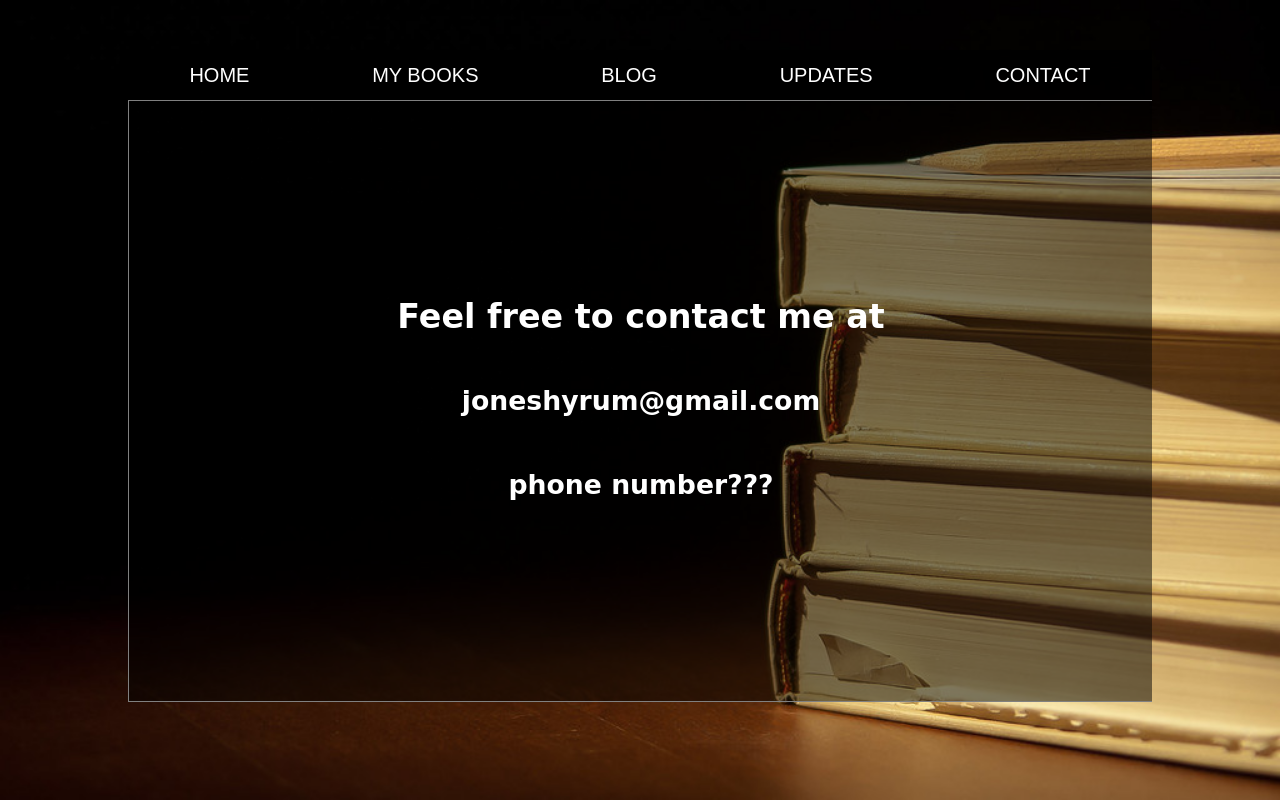
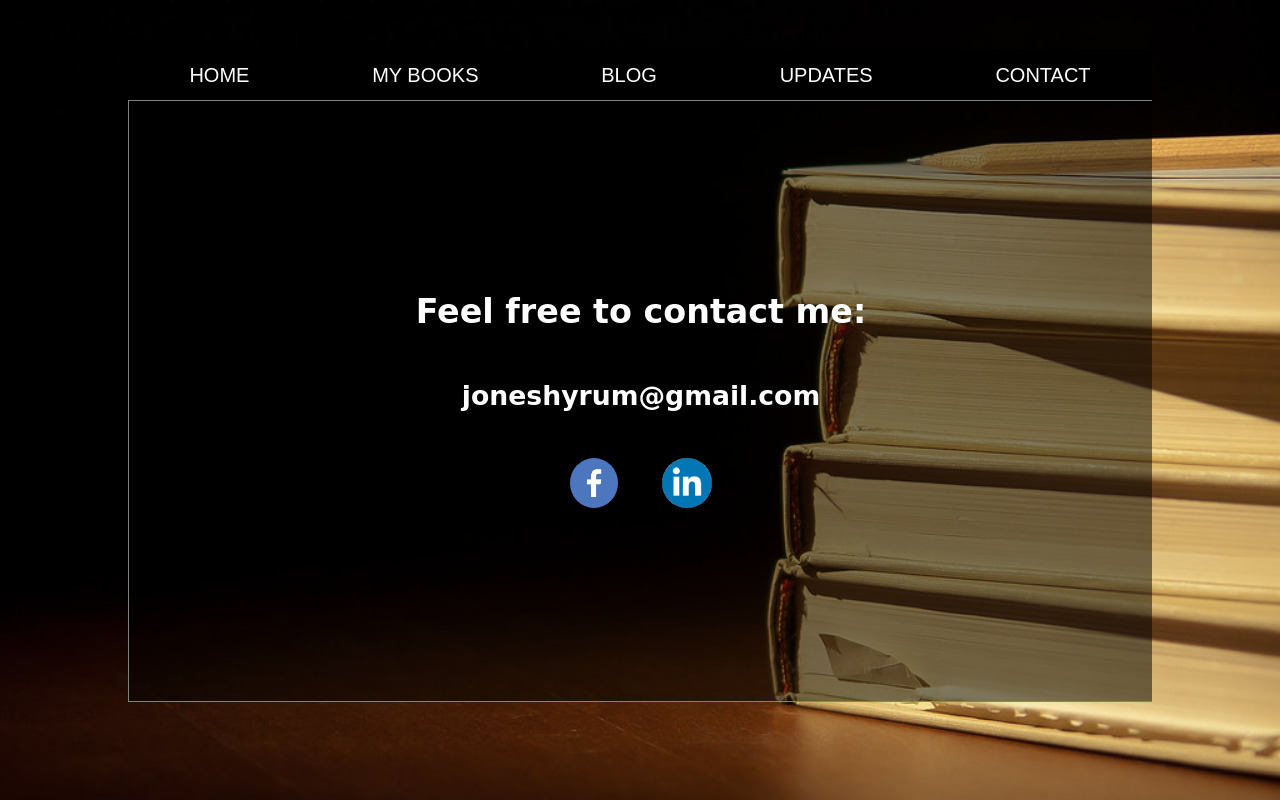
Before and after one commit to The-banjo-bard/HyrumFJones, a plain HTML site: page index.html in a window 1280 px wide. Both pictures are taken after a click on the button "CONTACT". Drawn offline with nearby package versions, Linux system fonts and the light colour scheme.

Commit message:
social media

```diff
--- a/index.html
+++ b/index.html
@@ -85,7 +85,6 @@
                 </div>
                 <div class="book-container">
                     <img class="book-cover" src="images/books/picture/TheopolisTurtopolis.png">
-                    <img class="book-cover" src="images/books/picture/TheopolisTurtopolis.png">
                 </div>
                 <div class="footer"></div>
             </div>
@@ -128,9 +127,12 @@
             <!-- Contact HTML -->
             <div id="contact-page">
                 <div id="contact-info">
-                    <h1>Feel free to contact me at</h1>
+                    <h1>Feel free to contact me:</h1>
                     <h3 id="email" onclick="openEmail()">joneshyrum@gmail.com</h3>
-                    <h3>phone number???</h3>
+                    <div>
+                        <a href="https://www.facebook.com/hyrum.jones.58"><img class="social-media" src="images/socialMedia/facebook.png"></a>
+                        <a href="https://www.linkedin.com/in/hyrum-f-jones/"><img class="social-media" src="images/socialMedia/linkedin.png"></a>
+                    </div>
                 </div>
             </div>
         </div>
--- a/stylesheet.css
+++ b/stylesheet.css
@@ -209,7 +209,6 @@ button {
 .play-poster {
   height: 500px;
   padding: 50px 0px 50px 0px;
-  max-width: 45%;
 }
 
 #quotes {
@@ -344,3 +343,9 @@ button {
 #email:hover {
   cursor: pointer;
 }
+
+.social-media {
+  height: 50px;
+  border-radius: 50%;
+  padding: 20px;
+}
```
Also changed, not shown: images/socialMedia/facebook.png (added), images/socialMedia/linkedin.png (added).
